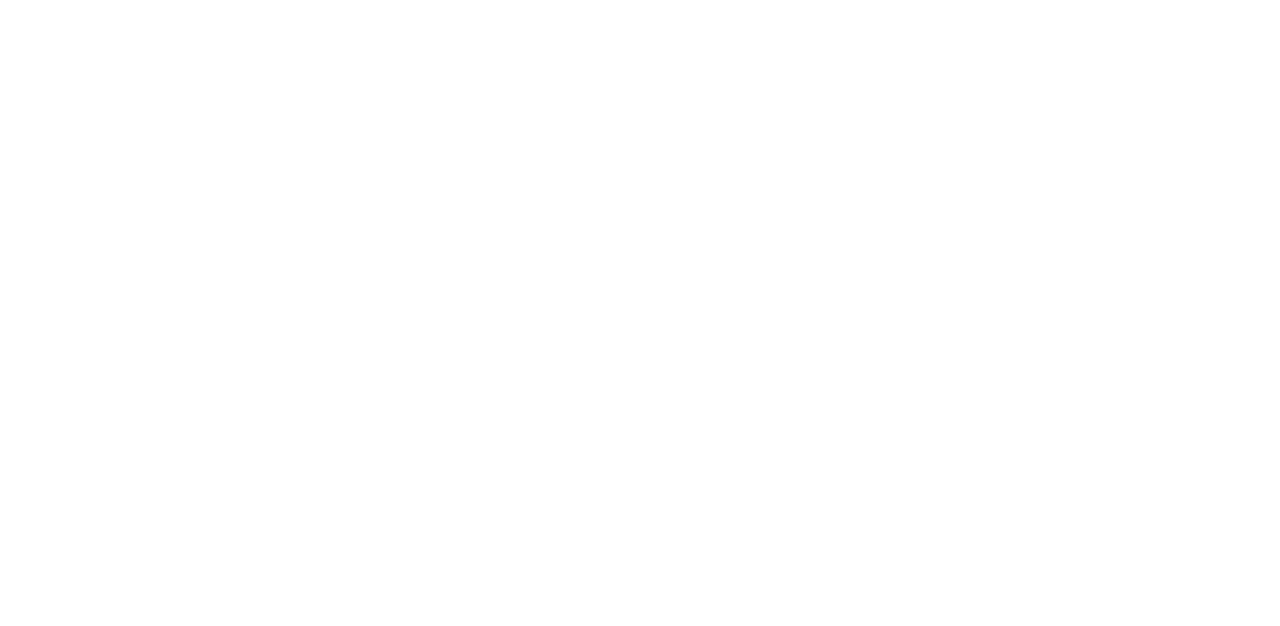
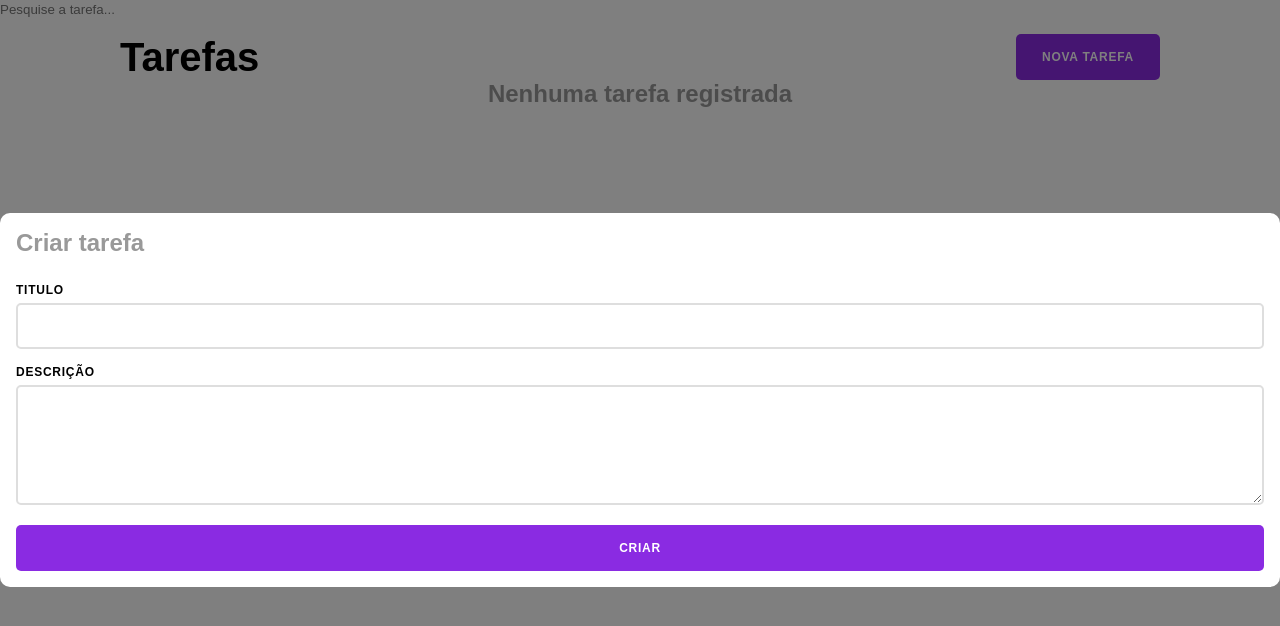
Before and after one commit to agleicesousa/gerenciador-tarefas-JavaScript, a website: page index.html in a window 1280 px wide. Drawn offline with Linux system fonts and the light colour scheme.

Commit message:
add estilização inicial

```diff
--- a/index.html
+++ b/index.html
@@ -10,8 +10,28 @@
 
 <body>
   <head>
+     <input type="text" id="busca" placeholder="Pesquise a tarefa...">
+  </head>
 
-  </head>
+  <main>
+    <section id="tarefas">
+      <h2>Tarefas <button>nova tarefa</button></h2>
+      <h6>Nenhuma tarefa registrada</h6>
+    </section>
+
+    <section id="overlay">
+      <div class="modal">
+        <form>
+          <h3>Criar tarefa</h3>
+          <label for="titulo">Titulo</label>
+          <input type="text" id="titulo">
+          <label foor="descricao">Descrição</label>
+          <textarea id="descricao"></textarea>
+          <button>Criar</button>
+        </form>
+      </div>
+    </section>
+  </main>
 
   <script src="script.js"></script>
 </body>
--- a/package.json
+++ b/package.json
@@ -4,7 +4,7 @@
   "description": "",
   "main": "script.js",
   "scripts": {
-    "test": "echo \"Error: no test specified\" && exit 1"
+    "api": "npx json-server api.json --watch --port 3000"
   },
   "keywords": [],
   "author": "",
--- a/style.css
+++ b/style.css
@@ -1,5 +1,135 @@
 * {
   margin: 0;
   padding: 0;
+  border: 0;
   box-sizing: border-box;
+  list-style: none;
+  text-decoration: none;
+  outline: none;
+  font-family: Arial, Helvetica, sans-serif;
 }
+
+header {
+  background-color: blueviolet;
+  padding: 16px 120px;
+}
+
+header input {
+  width: 100%;
+  height: 60px;
+  padding: 0 10px;
+  border-radius: 8px;
+  font-size: 18px;
+}
+
+#tarefas {
+  padding: 16px 120px;
+}
+
+#tarefas h2 {
+  display: flex;
+  justify-content: space-between;
+  align-items: center;
+  font-size: 40px;
+}
+
+#tarefas h2 button {
+  height: 46px;
+  background-color: blueviolet;
+  color: white;
+  font-size: 12px;
+  font-weight: bold;
+  text-transform: uppercase;
+  letter-spacing: .75px;
+  padding: 0 26px;
+  border-radius: 5px;
+  cursor: pointer;
+  transition-duration: 200ms;
+}
+
+#tarefas h2 button:hover {
+  background-color: rgb(108, 34, 177);
+}
+
+#tarefas h6 {
+  text-align: center;
+  font-size: 24px;
+  color: #999
+}
+
+#overlay {
+  width: 100%;
+  height: 100%;
+  background-color: #00000080;
+  position: fixed;
+  top: 0;
+  left: 0;
+  z-index: 1;
+}
+
+.modal {
+  width: 100%;
+  background-color: white;
+  padding: 16px;
+  border-radius: 10px;
+  position: fixed;
+  top: 50%;
+  left: 50%;
+  transform: translate(-50%, -50%);
+  z-index: 2;
+}
+
+.modal form h3 {
+  font-size: 24px;
+  margin-bottom: 26px;
+  color: #999;
+}
+
+.modal form label {
+  display: block;
+  font-size: 12px;
+  font-weight: bold;
+  letter-spacing: .75px;
+  text-transform: uppercase;
+  margin-bottom: 6px;
+}
+
+.modal form input,
+.modal form textarea {
+  width: 100%;
+  height: 46px;
+  border: 2px solid #DEDEDE;
+  border-radius: 5px;
+  margin-bottom: 16px;
+  padding-left: 10px;
+  transition-duration: 200ms;
+}
+
+.modal form input:focus,
+.modal form textarea:focus {
+  border-color: blueviolet;
+}
+
+.modal form textarea {
+  padding-top: 10px;
+  height: 120px;
+}
+
+.modal form button {
+  width: 100%;
+  height: 46px;
+  background-color: blueviolet;
+  color: white;
+  font-size: 12px;
+  font-weight: bold;
+  text-transform: uppercase;
+  letter-spacing: .75px;
+  padding: 0 26px;
+  border-radius: 5px;
+  cursor: pointer;
+  transition-duration: 200ms;
+}
+
+.modal form button:hover {
+  background-color: rgb(108, 34, 177);
+}
```
